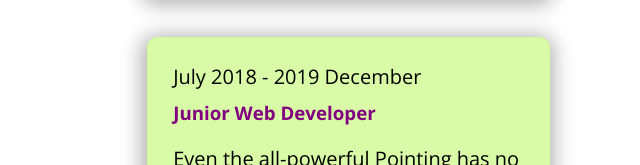
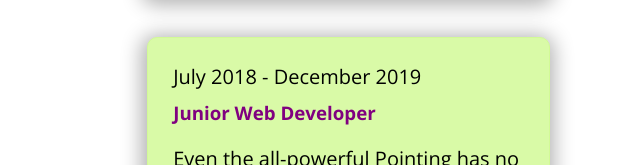
Before and after one commit to PritomDey303/personal-portfolio, a plain HTML site: page index.html in a window 1280 px wide. Shown: the part 2215-2380 px from the top of the page, 640-1280 px from the left. Drawn offline with nearby package versions, Linux system fonts and the light colour scheme.

Commit message:
second-commit

```diff
--- a/index.html
+++ b/index.html
@@ -139,7 +139,7 @@
                 </div>
 
                 <div class="sub-resume">
-                    <h4>July 2018 - 2019 December </h4>
+                    <h4>July 2018 -  December 2019</h4>
                     <h3>Junior Web Developer</h3>
                     <p class="para">Even the all-powerful Pointing has no control about the blind texts it is an almost unorthographic.</p>
                     <p class="para">Raihan IT Farm</p>
```
